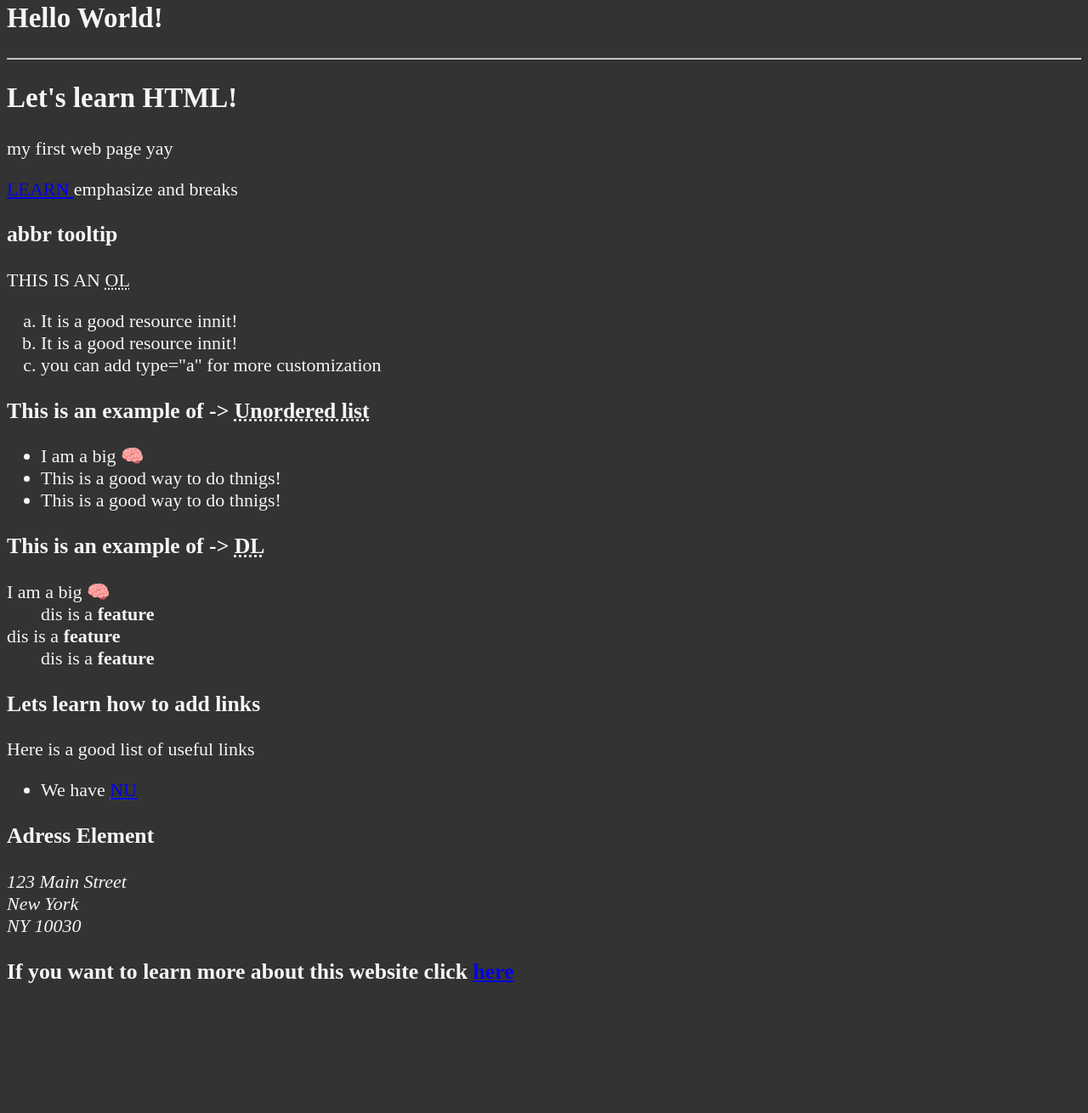
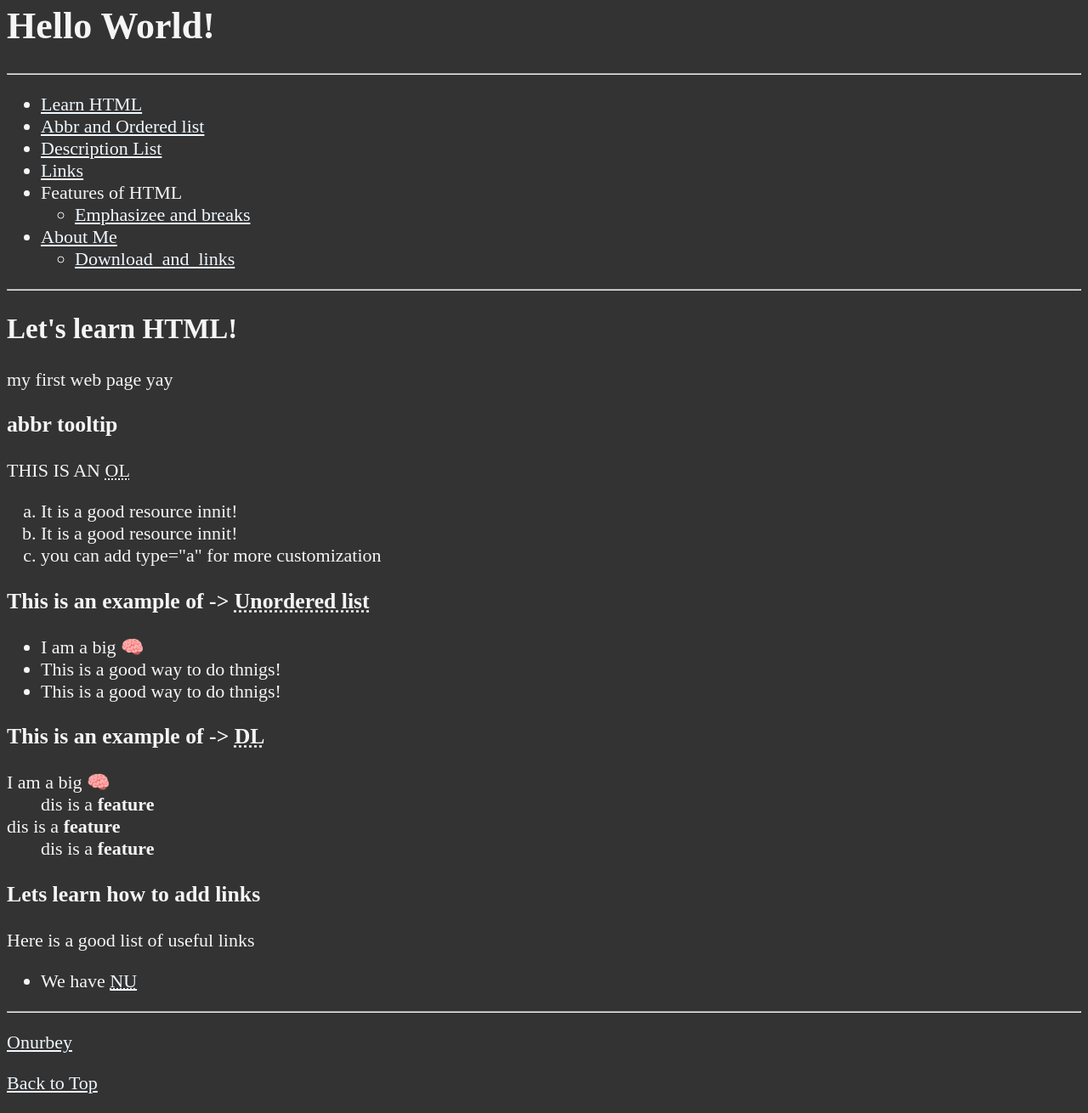
Before and after one commit to Adocresta/01_Learning, a plain HTML site: page index.html in a window 1280 px wide. Shown: the part 24-1334 px from the top of the page at 85% size. Before the commit the page ends 1208 px from the top, so only its background shows below. Drawn offline with Linux system fonts and the light colour scheme.

Commit message:
i added a different colors for links, i added navigation bar for the index page

```diff
--- a/index.html
+++ b/index.html
@@ -10,20 +10,38 @@
     </head>
     <body>
 
-        <section> <!-- *Section-->
+        <h1>Hello World!</h1>
 
-            <h1>Hello World!</h1>
+        <hr>
+
+        <nav>
+            <ul>
+                <li><a href="#htlm">Learn HTML</a></li>
+                <li><a href="#Abbr_and_Ordered_list">Abbr and Ordered list</a></li>
+                <li><a href="#Description_List">Description List</a></li>
+                <li><a href="#links">Links</a></li>
+                <li>Features of HTML</li>
+                <ul>
+                    <li><a href="FeaturesOfHTML/Emphasize&breaks.html" target="_blank" rel="noopener noreferrer"><abbr title="Different web page">Emphasizee and breaks</abbr></a></li>
+                </ul>
+                <li><a href="about.html">About Me</a></li>
+                <ul>
+                    <li><a href="about.html#Download_and_links">Download_and_links</a></li>
+                </ul>
+            </ul>
+        </nav>
+
+        <section id="Entry"> <!-- *Section-->
+
 
             <hr> <!--*The Thematic Break-->
 
             <h2>Let's learn HTML!</h2>
             <p>my first web page yay</p>
 
-            <p><a href="FeaturesOfHTML\Emphasize&breaks.html">LEARN </a>emphasize and breaks</p>
-
         </section>
 
-        <section>
+        <section id="Abbr_and_Ordered_list">
 
             <!--some ppl may not access this mobile shitters-->
             <h3>abbr tooltip</h3>
@@ -44,6 +62,8 @@
 
         </section>
 
+        <section id="Description_List">
+
         <!--description list DT AND DD -->
         <h3>This is an example of -&gt; <abbr title="description list">DL</abbr></h3>
         <dl>
@@ -52,15 +72,25 @@
             <dt>dis is a <strong>feature</strong></dt>
             <dd>dis is a <strong>feature</strong></dd>
         </dl>
+
+        </section>
+
+        <section id="links">
+
         <!--Links-->
         <h3>Lets learn how to add links</h3>
         <p>Here is a good list of useful links</p>
         <ul>
             <li>We have <abbr title="NU checker"><a href="https://validator.w3.org/nu" target="_blank" rel="noopener noreferrer">NU</a></abbr></li>
         </ul>
+
+        </section>
+
+        <hr> <!-- generic info tool-->
+        <p><a href="about.html">Onurbey</a></p>
+        <!-- * using '#' only takes us bact to the top-->
+        <p><a href="#">Back to Top</a></p>
         <h3>Adress Element</h3>
         <address>123 Main Street<br> New York<br> NY 10030</address>
     </body>
-
-    <H3> If you want to learn more about this website click <a href="about.html">here</a></H3>
 </html>
--- a/main.css
+++ b/main.css
@@ -6,3 +6,15 @@ body{
     background-color: #333;
     color: whitesmoke;
 }
+
+a {
+    color: aliceblue;
+}
+
+a:visited {
+    color: lightgrey;
+}
+
+a:hover, a:active {
+    color: #eee;
+}
```
Also changed, not shown: FeaturesOfHTML/Emphasize&breaks.html (+1 -1 lines), about.html (+15 -0 lines). Lines whose indentation alone changed are shown as unchanged.
